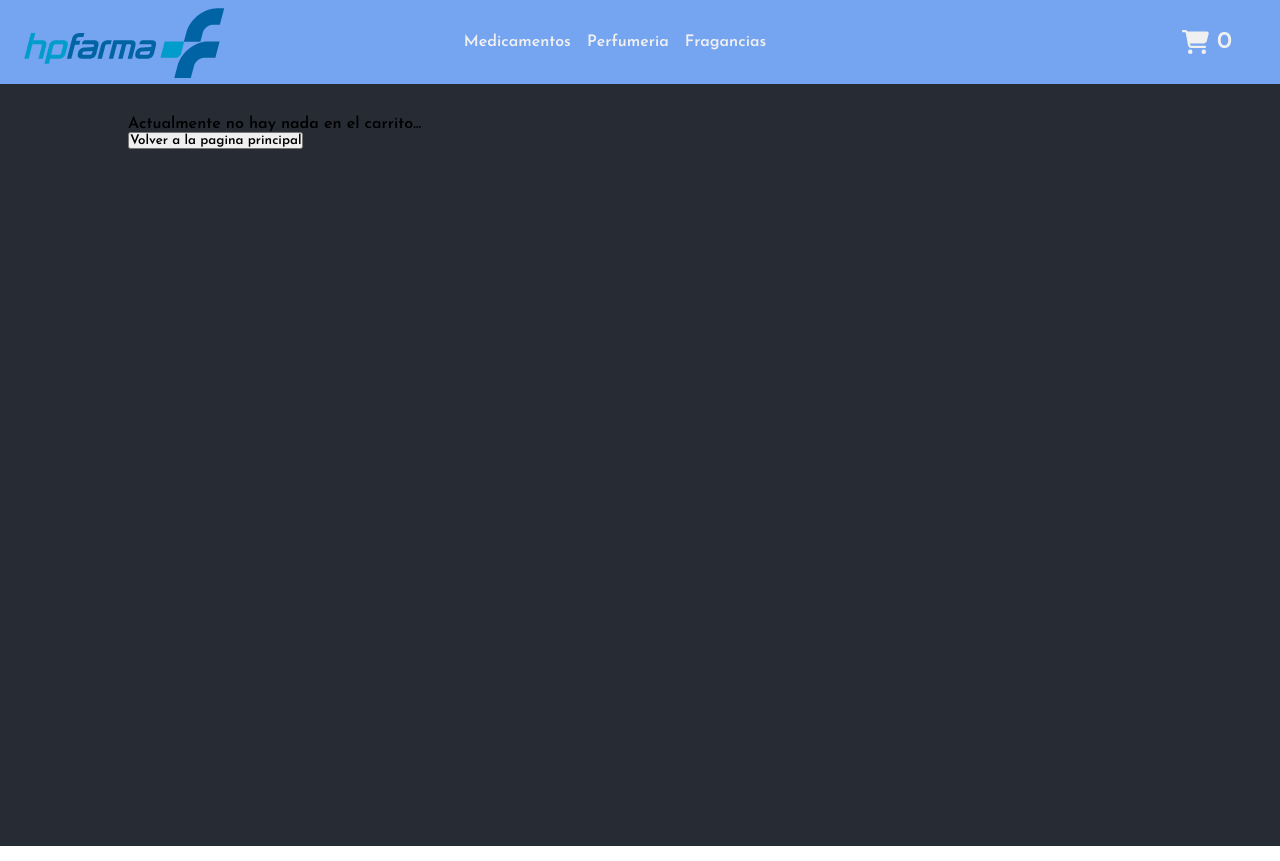
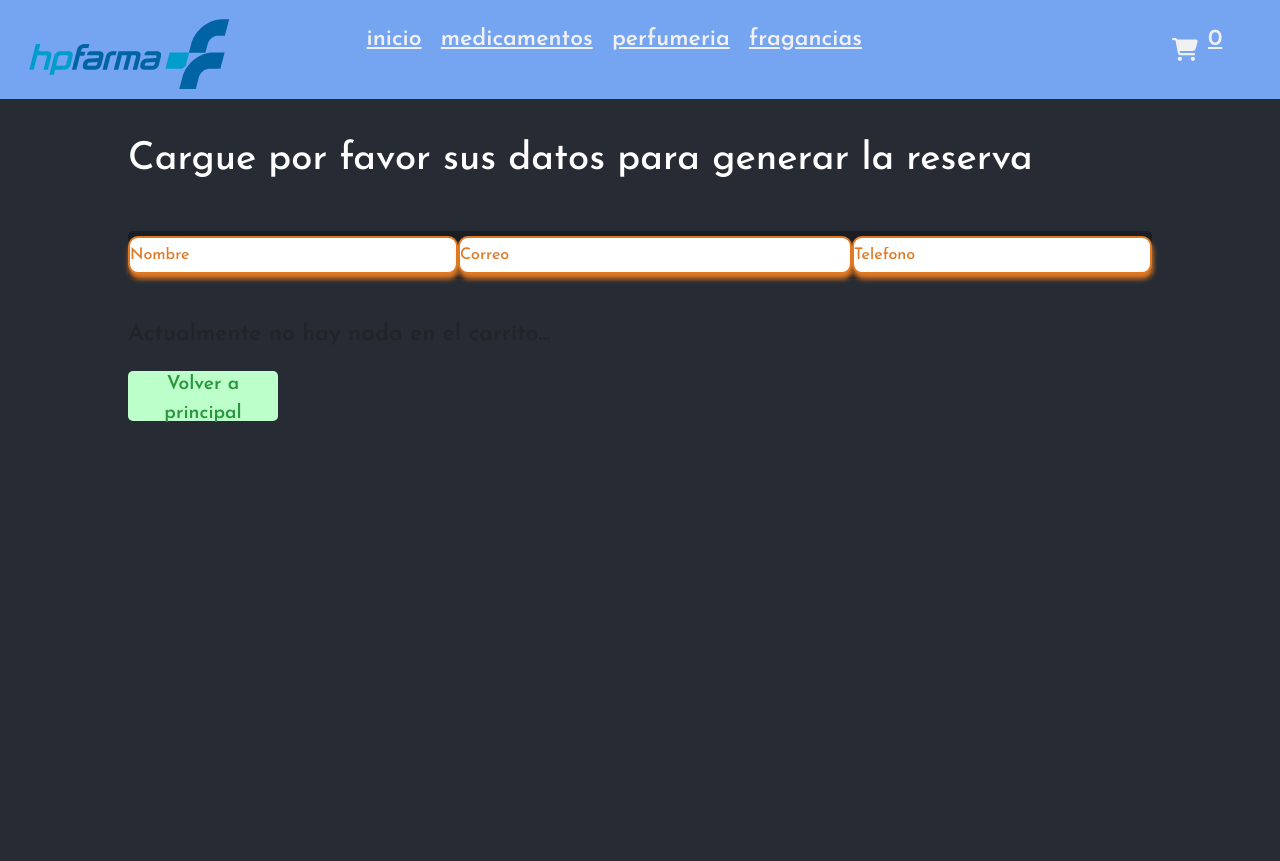
Before and after one commit to paulaaleja/hpfarmareactgarcia, a React (Create React App) app: page /cart in a window 1280 px wide. Built offline with nearby package versions, Linux system fonts and the light colour scheme; the HTML template or start-up script is replaced by a standard one.

Commit message:
entrega para Juan

```diff
--- a/package.json
+++ b/package.json
@@ -9,6 +9,7 @@
     "@testing-library/jest-dom": "^5.16.5",
     "@testing-library/react": "^13.3.0",
     "@testing-library/user-event": "^13.5.0",
+    "bootstrap": "^5.2.2",
     "firebase": "^9.10.0",
     "firebase-admin": "^11.0.1",
     "moment": "^2.29.4",
--- a/public/index.html
+++ b/public/index.html
@@ -25,6 +25,7 @@
       Learn how to configure a non-root public URL by running `npm run build`.
     -->
     <title>React App</title>
+
   </head>
   <body>
     <noscript>You need to enable JavaScript to run this app.</noscript>
@@ -39,5 +40,8 @@
       To begin the development, run `npm start` or `yarn start`.
       To create a production bundle, use `npm run build` or `yarn build`.
     -->
+
+
+
   </body>
 </html>
--- a/src/App.css
+++ b/src/App.css
@@ -8,6 +8,7 @@
   list-style-type: none;
   font-family: 'Josefin Sans', sans-serif;
   font-weight: 600;
+  font-size: 1.2rem;
 }
 
 a {
@@ -170,7 +171,7 @@ a {
   justify-content: center;
   align-items: center;
   margin: 1.5rem 0;
-  background-color: rgba(11, 196, 247, 0.413);
+  background-color:#236ee7a0;
 }
 
 .card__img{
@@ -309,6 +310,16 @@ a {
   margin-bottom: 2rem;
 }
 
+
+.obj__divext {
+
+  border-radius: 5px;
+  display: grid;
+  grid-template-rows: none;
+  color: #fff;
+  margin-bottom: 2rem;
+}
+
 .obj__img {
   height: 250px;
   width: 320px;
@@ -375,3 +386,112 @@ a {
   justify-self: center;
   margin-right: 4.6rem;
 }
+
+
+.list__add {
+  background-color: rgb(16, 35, 208);
+  border: none;
+  color: rgb(255, 255, 255);
+  font-size: 1rem;
+  width: 150px;
+  height: 50px;
+  border-radius: 5px;
+  align-self: center;
+  justify-self: center;
+  margin-right: 4.6rem;
+}
+
+.list__total{
+
+
+  grid-area: delete;
+
+  border: none;
+  color: rgb(244, 208, 208);
+  font-size: 1rem;
+  width: 135px;
+  height: 50px;
+  border-radius: 3px;
+  align-self: center;
+  justify-self: center;
+}
+
+
+
+/* Form */
+
+
+ .form{
+  margin: 0 auto;
+  height: 1000px;
+  max-width:850px;
+  border: 1px solid #e07924;
+  box-shadow: 0 5px 15px #e07924;
+  border-radius: 10px;
+  padding: 0 3%;
+  background-color: #f1f1f1;
+  margin-bottom: 300px;
+  z-index: 10;
+}
+
+.FinalizandoCompra{
+  color: #e07924;
+  text-align: center;
+  padding: 50px;
+}
+
+.formText{
+  color: #fff;
+  text-align: center;
+  padding: 15px;
+}
+
+.formText {
+  color: #e07924;
+}
+
+input{
+  background: #fff;
+  align-items: center;
+  width: 100%;
+  font-size: 16px;
+  border-radius: 10px;
+  border: 2px solid #e07924;
+  color: white;
+  box-shadow: 1px 5px 5px #e07924;
+  padding: 5px 0;
+  margin: 5px 0;
+
+}
+
+input::placeholder {
+  color: #e07924;
+  font-weight: 500;
+}
+
+input:focus {
+  background: none;
+  outline: none;
+  box-shadow: none;}
+
+
+
+
+
+
+
+
+
+
+.formcontainer{
+  width: 100%;
+  height: 400px;
+  border: 1px solid black;
+  border-radius: 5px;
+  display:contents;
+  flex-direction: column;
+  justify-content: center;
+  align-items: center;
+  margin: 1.5rem 0;
+  background-color: rgba(11, 196, 247, 0.413);
+}
--- a/src/components/Cart.js
+++ b/src/components/Cart.js
@@ -3,14 +3,31 @@ import React, { useContext } from "react";
 import { Link } from "react-router-dom";
 import { CartContext } from "./CartContext";
 import { db } from "../utils/firebaseConfig";
+import Form from './Form';
+
 
 const Cart = () => {
   const Cartctx = useContext(CartContext);
   console.log(Cartctx);
 
+
+
+
+
+
+
+
+
+
+
+
+
+
+
+
   const buy = () => {
     let itemsBought = Cartctx.cartList.map((item) => ({
-      id: item.itemId, //Retorna undefined - Firebase da error porque no puede almacenar el valor "undefined"
+      id: item.itemId,
       title: item.name,
       price: Cartctx.singleTotal(item.id),
       qty: item.qty,
@@ -68,18 +85,41 @@ const Cart = () => {
               >
                 Eliminar
               </button>
+
+
               {/* Se envuelve en funcion anonima porque le pasas parametros. */}
             </div>
           ))}
+ <div class="obj__divext"> <h2> Cargue por favor sus datos para generar la reserva</h2></div>
+
+<React.StrictMode>
+		<div className="obj__div">
+			<Form />
+		</div>
+	</React.StrictMode>
+
+
+
+
+
+
+
           {Cartctx.cartList.length > 0 ? (
             <div className="list__buttons">
               <button className="list__clear" onClick={Cartctx.clear}>
                 Eliminar
               </button>
+
+              <Link to="/">
+                <button className="list__add">
+                  Sumar productos
+                </button>
+              </Link>
               <div className="list__pucharse">
-                <p className="list__total">Total: ${Cartctx.priceTotalAll()}</p>
+                <h1 className="list__total">Total: ${Cartctx.priceTotalAll()}</h1>
+
                 <button className="list__buy" onClick={buy}>
-                  Realizar compra
+                 Comprar
                 </button>
               </div>
             </div>
@@ -89,8 +129,8 @@ const Cart = () => {
                 Actualmente no hay nada en el carrito...
               </p>
               <Link to="/">
-                <button className="noCart__btn">
-                  Volver a la pagina principal
+                <button className="list__buy">
+                  Volver a principal
                 </button>
               </Link>
             </div>
--- /dev/null
+++ b/src/components/Form.js
@@ -0,0 +1,85 @@
+import React, {useState} from 'react';
+
+
+const Form= () => {
+	const [inputNombre, cambiarInputNombre] = useState('');
+	const [inputCorreo, cambiarInputCorreo] = useState('');
+
+
+
+	// Funcion que se encargara de validar los datos y enviar el formulario
+	const handleSubmit = (e) => {
+		e.preventDefault();
+
+		// Comprobamos validacion del formulario ...
+		// Si todo es correcto enviamos el formulario
+
+		console.log('Formulario Enviado!');
+	}
+
+	// Funcion que se encarga de cambiar el estado del inputNombre
+	const handleInputNombre = (e) => {
+		cambiarInputNombre(e.target.value);
+	}
+
+	// Funcion que se encarga de cambiar el estado del inputCorreo
+	const handleInputCorreo = (e) => {
+		cambiarInputCorreo(e.target.value);
+	}
+
+
+
+
+
+
+	return (
+		<>
+			<form action="" onSubmit={handleSubmit} className="formcontainer">
+
+
+
+				<div>
+
+
+					<label htmlFor="nombre"></label>
+					<input
+						type="text"
+						name="nombre"
+						placeholder="Nombre"
+						id="nombre"
+						value={inputNombre}
+						onChange={handleInputNombre}
+					/>
+				</div>
+
+				<div>
+					<label htmlFor="correo"></label>
+					<input
+						type="text"
+						name="correo"
+						placeholder="Correo"
+						id="correo"
+						value={inputCorreo}
+						onChange={handleInputCorreo}
+					/>
+				</div>
+
+                <div>
+					<label htmlFor="phone"></label>
+					<input
+						type="text"
+						name="phone"
+						placeholder="Telefono"
+						id="phone"
+						value={inputCorreo}
+						onChange={handleInputCorreo}
+					/>
+				</div>
+
+
+			</form>
+		</>
+	);
+}
+
+export default Form;
--- a/src/components/ItemList.js
+++ b/src/components/ItemList.js
@@ -1,13 +1,11 @@
 import React from "react";
 import { Link } from "react-router-dom";
-
-
 
 const ItemList = ({ item }) => {
   return (
     <>
       {/* key={} sirve para solucionar el error */}
-      <div className="card" key={item.id}>
+      <div className="card">
         <img className="card__img" src={item.image} alt="" />
         <p className="card__name">{item.name}</p>
         <hr className="card__hr" />
--- a/src/components/ItemListContainer.js
+++ b/src/components/ItemListContainer.js
@@ -17,7 +17,7 @@ const ItemListContainer = () => {
       {products.length > 0 ? (
         <div className="containercards">
           {products.map((item) => (
-            <ItemList item={item} />
+            <ItemList key={item.id} item={item} />
           ))}
         </div>
       ) : (
--- a/src/components/Navbar.js
+++ b/src/components/Navbar.js
@@ -16,9 +16,11 @@ const Navbar = () => {
 
           </div>
           <ul className="navbar__ul">
-            <Link to="/category/Medicamentos"><li>Medicamentos</li></Link>
-            <Link to="/category/Perfumeria"><li>Perfumeria</li></Link>
-            <Link to="/category/Fragancias"><li>Fragancias</li></Link>
+
+          <Link to="/"><li>inicio</li></Link>
+            <Link to="/category/Medicamentos"><li>medicamentos</li></Link>
+            <Link to="/category/Perfumeria"><li>perfumeria</li></Link>
+            <Link to="/category/Fragancias"><li>fragancias</li></Link>
           </ul>
           <CartWidget/>
         </nav>
--- a/src/utils/firebaseConfig.js
+++ b/src/utils/firebaseConfig.js
@@ -8,6 +8,7 @@ import {
   where,
   doc,
   getDoc
+
 } from "firebase/firestore";
 
 // Your web app's Firebase configuration
```
Also changed, not shown: 1 other file (tests, documents, lock files or other folders).
